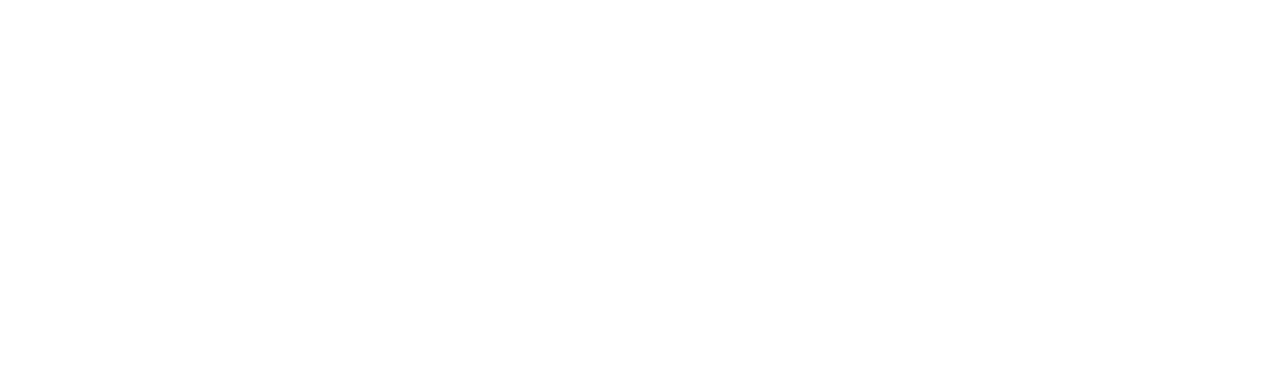
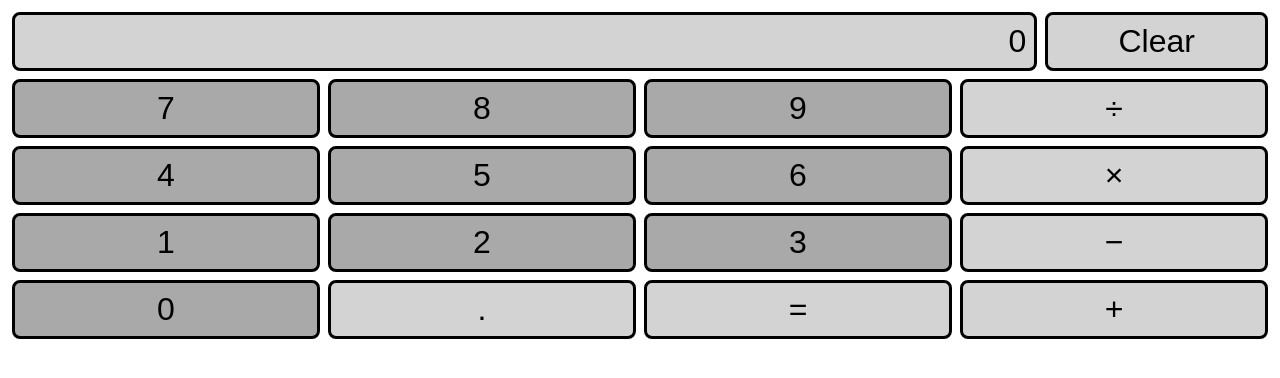
Before and after one commit to freeOdin/calculator, a plain HTML site: page index.html in a window 1280 px wide. Drawn offline with Linux system fonts and the light colour scheme.

Commit message:
Add buttons with styling

```diff
--- a/index.html
+++ b/index.html
@@ -8,6 +8,34 @@
   </head>
 
   <body>
+    <div class="row">
+      <div class="display">0</div>
+      <div class="button">Clear</div>
+    </div>
+    <div class="row">
+      <div class="number">7</div>
+      <div class="number">8</div>
+      <div class="number">9</div>
+      <div class="button">&#247</div>
+    </div>
+    <div class="row">
+      <div class="number">4</div>
+      <div class="number">5</div>
+      <div class="number">6</div>
+      <div class="button">&#xd7</div>
+    </div>
+    <div class="row">
+      <div class="number">1</div>
+      <div class="number">2</div>
+      <div class="number">3</div>
+      <div class="button">&#8722</div>
+    </div>
+    <div class="row">
+      <div class="number">0</div>
+      <div class="button">.</div>
+      <div class="button">=</div>
+      <div class="button">+</div>
+    </div>
     <script src="javascript.js"></script>
   </body>
 
--- a/style.css
+++ b/style.css
@@ -0,0 +1,32 @@
+.row {
+    display: flex;
+}
+
+.display, .clear, .number, .button {
+    font-size: 32px;
+    border-style: solid;
+    border-radius: 8px;
+    margin: 4px;
+    padding: 8px;
+    font-family: Arial, Helvetica, sans-serif;
+}
+
+.display {
+    flex: 5;
+    text-align: right;
+    background-color: lightgray;
+}
+
+.number, .button {
+    flex: 1;
+    text-align: center;
+}
+
+.number {
+    background-color: darkgray;
+}
+
+
+.button {
+    background-color: lightgray;
+}
```
